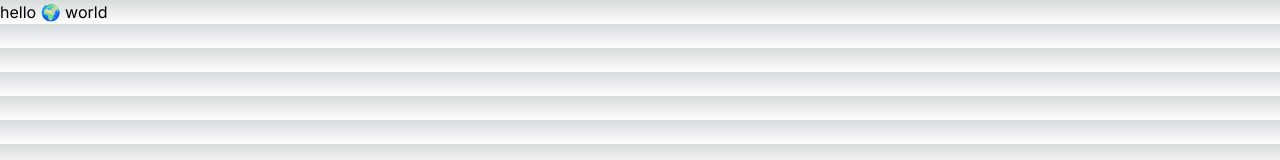
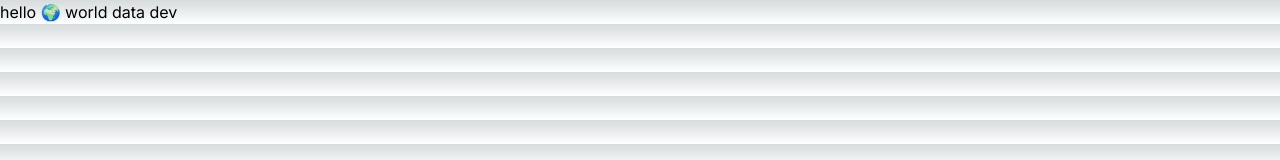
Before and after one commit to dhanubalde/codesl, a Next.js app: page / in a window 1280 px wide. Shown: the top 160 px of the page. Built offline with nearby package versions, Linux system fonts and the light colour scheme.

Commit message:
Update page.tsx

```diff
--- a/app/page.tsx
+++ b/app/page.tsx
@@ -4,6 +4,7 @@ export default function Home() {
   return (
     <div>
       hello 🌍 world
+      data dev
     </div>
 
   );
```
